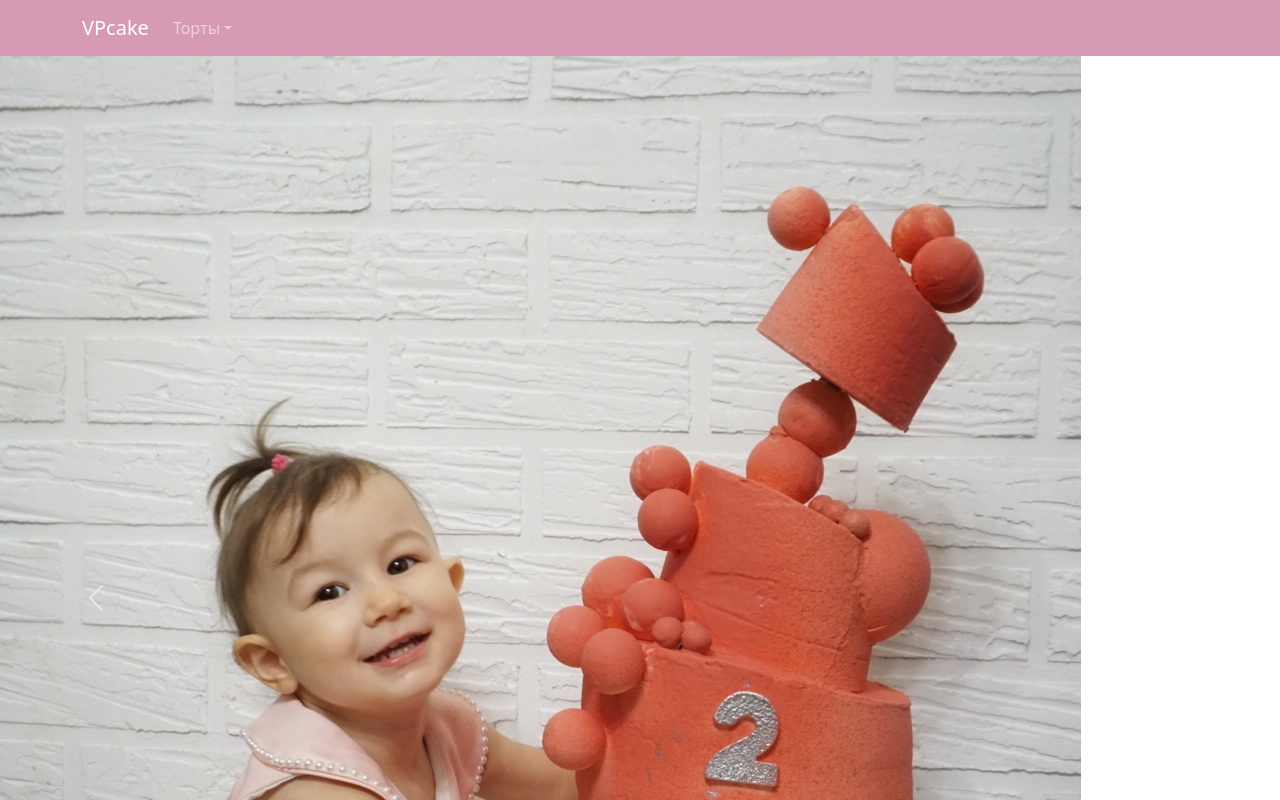
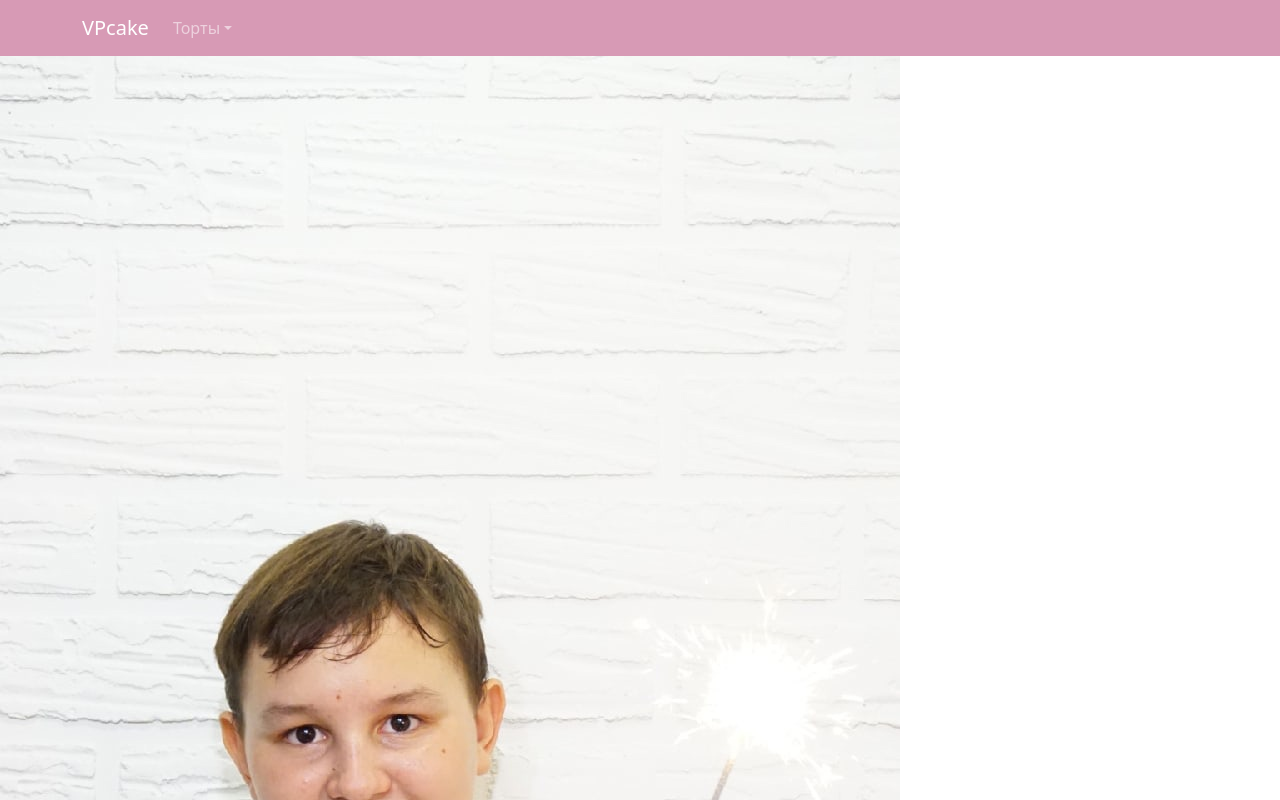
Before and after one commit to sergeianip20/rop, a Next.js app: page /secon in a window 1280 px wide. Shown: the top 800 px of the page. Built offline with nearby package versions, Linux system fonts and the light colour scheme.

Commit message:
Update secon.js

```diff
--- a/pages/secon.js
+++ b/pages/secon.js
@@ -17,7 +17,7 @@
 import Yesterday from '../public/Yesterday1.jpg'
 import Smoking from '../public/Smoking.jpg'
 import Junior from '../public/Junior.jpg'
-import Junior1 from '../public/Junior 1.jpg'
+
 
 
 export default function secon() {
@@ -124,12 +124,6 @@
 <Carousel>
 <Carousel.Item>
 <Image src={Junior} alt="Vercel Logo" layout="intrinsic"  />
-<Carousel.Caption>
-<h3>Торты</h3>
-</Carousel.Caption>
-</Carousel.Item>
-<Carousel.Item>
-<Image src={Junior1} alt="Vercel Logo" layout="intrinsic"  />
 <Carousel.Caption>
 <h3>Торты</h3>
 </Carousel.Caption>
```
